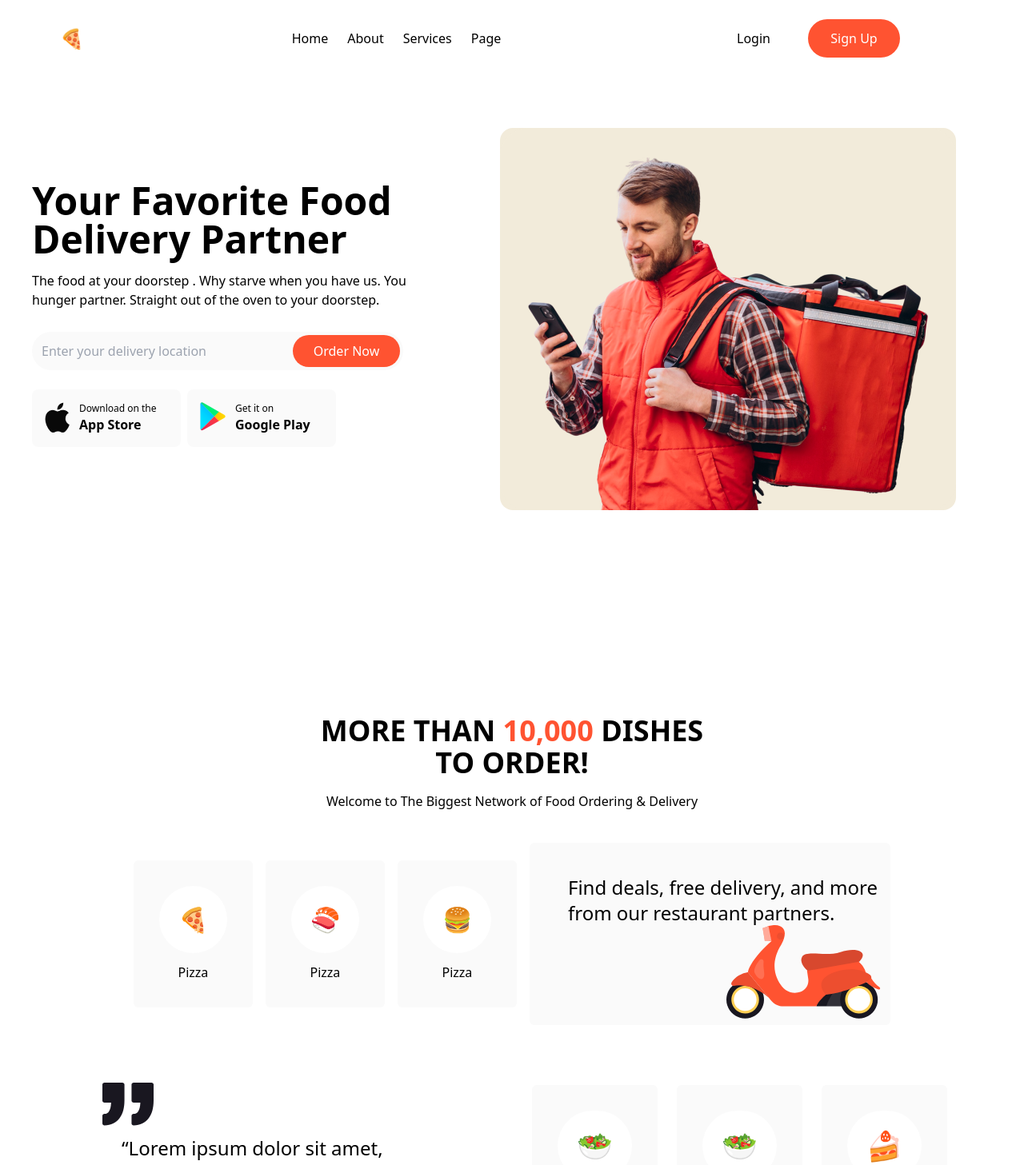
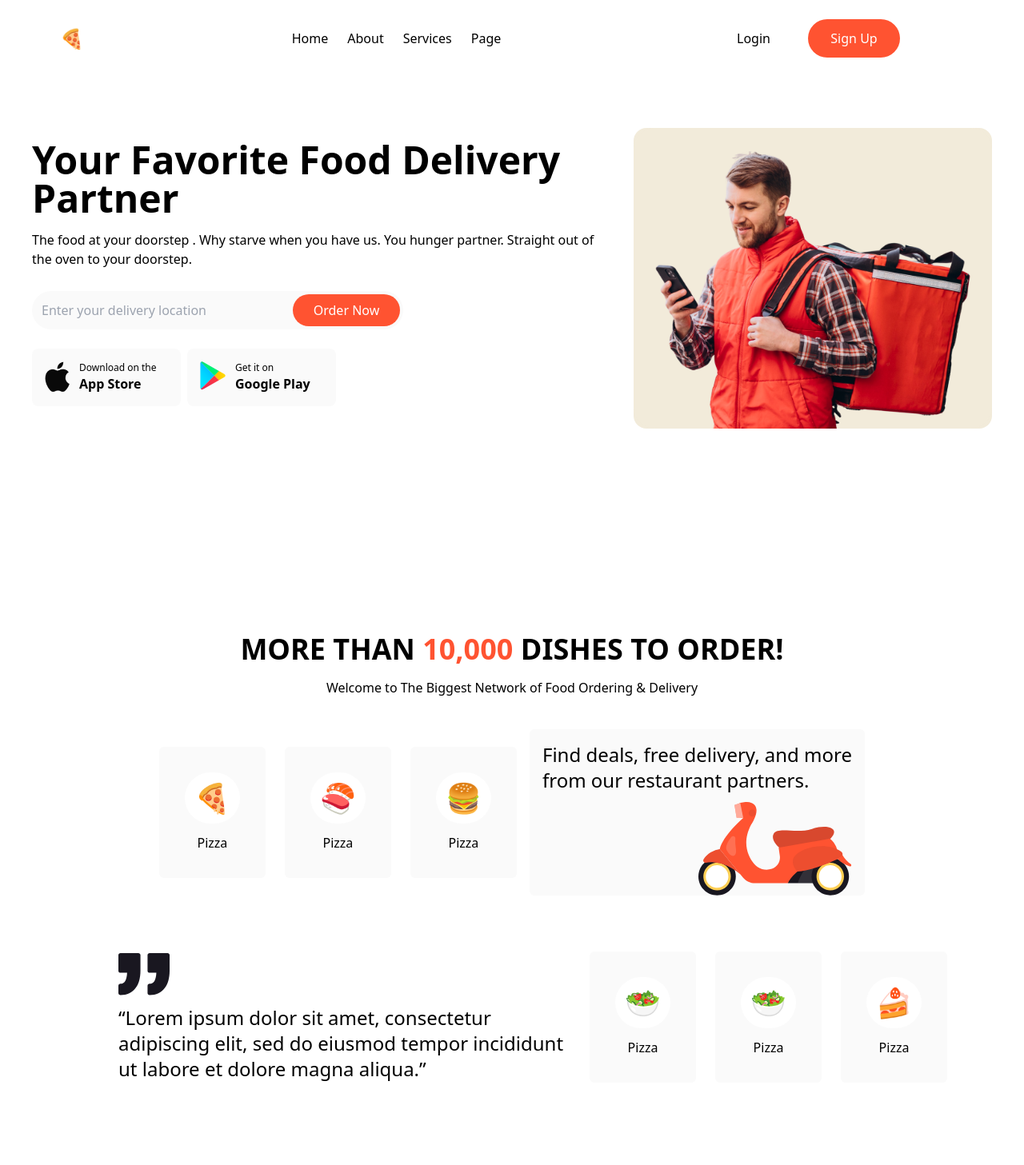
Before and after one commit to moid1923/FoodDelivery-website, a React (Create React App) app: page / in a window 1280 px wide. Shown: the top 1457 px of the page at 80% size. Built offline with nearby package versions, Linux system fonts and the light colour scheme.

Commit message:
responsive4

```diff
--- a/src/App.js
+++ b/src/App.js
@@ -9,7 +9,7 @@ import Footer from './Footer/Footer';
 function App() {
 
   return (
-    <div className="App">
+    <div className="App custom-range:overflow-x-hidden">
      <Navbar/>
      <Hero/>
      <Dishes/>
--- a/src/Dishes/Dishes.jsx
+++ b/src/Dishes/Dishes.jsx
@@ -4,87 +4,83 @@ import collin from "../Hero-section/image/collin.svg";
 function Dishes() {
   return (
     <div className="my-48 px-24">
-      <div className="dishes-header text-center">
-        <p className="text-2xl  md:text-4xl font-bold my-4">
-          MORE THAN <span className="text-primary"> 10,000</span> DISHES <br />{" "}
-          TO ORDER!
+      <div className="dishes-header text-center custom-range:min-w-[100%]">
+        <p className="text-2xl  md:text-4xl font-bold my-4  mx-auto ">
+          MORE THAN <span className="text-primary"> 10,000</span> DISHES TO
+          ORDER!
         </p>
         <p>Welcome to The Biggest Network of Food Ordering & Delivery</p>
       </div>
       <div className="dishes-section w-full">
         <div className="dish-card xl:max-w-[1310px] mx-auto ">
-          <div className="upper-card flex justify-center flex-wrap items-center my-10 gap-4 ">
-
-            <div className="card-u-1 p-8 xss:w-[400px] sm:w-auto  bg-cardsBg text-center flex items-center flex-col gap-3 justify-center rounded-md">
-              <div className="image xs:text-7xl xs:p-6 p-3 text-4xl md:text-3xl  items-center text-center rounded-full bg-white">
+          <div className="upper-card flex justify-center items-center  flex-col lg:flex-row  my-10 gap-4">
+            <div className="flex justify-center items-center gap-6 md:flex-nowrap flex-wrap">
+              <div className="card-u-1 p-8 custom-range:w-[294px]  sm:w-auto bg-cardsBg text-center flex items-center flex-col gap-3 justify-center rounded-md">
+                <div className="image text-7xl md:text-4xl    p-3  items-center text-center rounded-full bg-white">
                   🍕
                 </div>
                 <p className="">Pizza</p>
               </div>
-            <div className="card-u-2 p-8 xss:w-[400px] sm:w-auto  bg-cardsBg text-center flex items-center flex-col gap-3 justify-center rounded-md">
-              <div className="image xs:text-7xl xs:p-6  p-3 text-4xl md:text-3xl items-center text-center rounded-full bg-white ">
+              <div className="card-u-1 p-8 custom-range:w-[294px] sm:w-auto  bg-cardsBg text-center flex items-center flex-col gap-3 justify-center rounded-md">
+                <div className="image text-7xl md:text-4xl  custom-range:p-6 p-3  items-center text-center rounded-full bg-white">
                   🍣
                 </div>
                 <p className="">Pizza</p>
               </div>
-            <div className="card-u-3 p-8 xss:w-[400px]   md:w-auto bg-cardsBg text-center flex items-center flex-col gap-3 justify-center rounded-md">
-              <div className="image xs:text-7xl xs:p-6 text-4xl md:text-3xl p-3 items-center text-center rounded-full bg-white">
+
+              <div className="card-u-1  p-8 custom-range:w-[294px] sm:w-[420px] md:w-auto  xl:me-10 bg-cardsBg text-center flex items-center flex-col gap-3 justify-center rounded-md">
+                <div className="image text-7xl   custom-range:p-6  md:text-4xl p-3  items-center text-center rounded-full bg-white">
                   🍔
                 </div>
                 <p className="">Pizza</p>
               </div>
-            <div className="card-u-4 relative xl:max-w-[568px] md:max-w-450 px-4 h-auto xl:w-full bg-cardsBg  flex  flex-col gap-3 rounded-md  ">
-              <p className="mt-10 ms-8 text-2xl">
+            </div>
+            <div className="">
+              <div className=" custom-range:min-w-[370px]  xl:max-w-[568px] md:max-w-450 w-full  flex  flex-col h-auto  rounded-md p-4 bg-cardsBg ">
+                <p className="  text-2xl">
                   Find deals, free delivery, and more <br /> from our restaurant
                   partners.
                 </p>
-              <div className="image w-full  p-14   rounded-ful right-l">
-                <img
-                  src={cycle}
-                  alt=""
-                  className=" absolute right-1 bottom-0 p-2 object-fill "
-                />
+                <div className="image w-full relative  p-14  ">
+                  <img src={cycle} alt="" className="md:w-[192px] right-0 absolute right-l -bottom-4" />
+                </div>
               </div>
             </div>
           </div>
 
           <div className="lower-card flex justify-center items-center  flex-col lg:flex-row  my-10 gap-1">
-
             <div>
-            <div className="card-u-1 xs:w-full text-start xl:max-w-[568px] md:max-w-450 w-full  flex  flex-col gap-3  rounded-md p-8 ">
+              <div className="card-u-1 custom-range:min-w-[370px] ms-[20px] xl:max-w-[568px] md:max-w-450 w-full  flex  flex-col gap-3  rounded-md p-8 ">
                 <img src={collin} alt="" className="w-12 font-bold md:w-16" />
-              <p className="text-black xs:text-start xs:w-[100%] xs:px-6 text-center md:text-start md:text-2xl text-lg ">
-                “Lorem ipsum dolor sit amet, consectetur  adipiscing elit,
-                sed do eiusmod tempor incididunt
-                ut labore et dolore magna aliqua.”
+                <p className="text-black   custom-range:px-6 text-center md:text-start md:text-2xl text-lg ">
+                  “Lorem ipsum dolor sit amet, consectetur adipiscing elit, sed
+                  do eiusmod tempor incididunt ut labore et dolore magna
+                  aliqua.”
                 </p>
               </div>
             </div>
 
-
             <div className="flex justify-center items-center gap-6 md:flex-nowrap flex-wrap">
-            <div className="card-u-1 p-8 xss:w-[294px]  sm:w-auto bg-cardsBg text-center flex items-center flex-col gap-3 justify-center rounded-md">
-              <div className="image text-7xl md:text-4xl xs:p-6   p-3  items-center text-center rounded-full bg-white">
+              <div className="card-u-1 p-8 custom-range:w-[294px]  sm:w-auto bg-cardsBg text-center flex items-center flex-col gap-3 justify-center rounded-md">
+                <div className="image text-7xl md:text-4xl    p-3  items-center text-center rounded-full bg-white">
                   🥗
                 </div>
                 <p className="">Pizza</p>
               </div>
-            <div className="card-u-1 p-8 xss:w-[294px] sm:w-auto  bg-cardsBg text-center flex items-center flex-col gap-3 justify-center rounded-md">
-              <div className="image text-7xl md:text-4xl  xs:p-6 p-3  items-center text-center rounded-full bg-white">
+              <div className="card-u-1 p-8 custom-range:w-[294px] sm:w-auto  bg-cardsBg text-center flex items-center flex-col gap-3 justify-center rounded-md">
+                <div className="image text-7xl md:text-4xl  custom-range:p-6 p-3  items-center text-center rounded-full bg-white">
                   🥗
                 </div>
                 <p className="">Pizza</p>
               </div>
 
-            <div className="card-u-1  p-8 xss:w-[294px] sm:w-[420px] md:w-auto  xl:me-10 bg-cardsBg text-center flex items-center flex-col gap-3 justify-center rounded-md">
-              <div className="image text-7xl   xs:p-6  md:text-4xl p-3  items-center text-center rounded-full bg-white">
+              <div className="card-u-1  p-8 custom-range:w-[294px] sm:w-[420px] md:w-auto  xl:me-10 bg-cardsBg text-center flex items-center flex-col gap-3 justify-center rounded-md">
+                <div className="image text-7xl   custom-range:p-6  md:text-4xl p-3  items-center text-center rounded-full bg-white">
                   🍰
                 </div>
                 <p className="">Pizza</p>
               </div>
-
             </div>
-
           </div>
         </div>
       </div>
--- a/src/Footer/Footer.jsx
+++ b/src/Footer/Footer.jsx
@@ -4,12 +4,12 @@ import google from '../Hero-section/image/Google Play logo.svg'
 
 function Footer() {
   return (
-    <div className="footer-setion w-full bg-black">
-        <div className="footer bg-black max-w-[1600px] mx-auto w-full ">
+    <div className="footer-setion  bg-black  w-full min-w-[400px]">
+        <div className="footer bg-black max-w-[1600px] mx-auto w-full custom-range:w-full">
       <div className=" px-36 py-28 flex flex-col gap-8 items-center justify-between lg:flex-row  ">
         <div className="footer-heading">
           <p className="text-5xl mb-24">🍕</p>
-          <div className="hero-btns  my-3 flex gap-2">
+          <div className="hero-btns  my-3 flex gap-2 flex-wrap">
                        <div className="apple-btn flex w-[186px] gap-x-3 bg-cardsBg p-4 rounded-lg">
                         <div className="img">
                           <img src={apple} alt="" className=''/>
--- a/src/Hero-section/Hero.jsx
+++ b/src/Hero-section/Hero.jsx
@@ -7,14 +7,14 @@ import google from './image/Google Play logo.svg'
 
 function Hero() {
   return (
-    <div className=' relative font-inter flex items-center justify-center xs:w-full '>
-      <div className="hero-section  xl:max-w-[1264px]  md:px-10 mx-auto flex flex-col gap-10 items-center justify-between my-16 md:flex-row xs:items-center">
-        <div className="hero-left xs:w-full sm:mx-auto sm:w-auto xss:w-full  ">
-            <h1 className=' text-3xl  lg:text-5xl font-bold'>Your Favorite Food  Delivery Partner</h1>
+    <div className=' relative font-inter flex items-center justify-center custom-range:w-full custom-range:mx-auto '>
+      <div className="hero-section xl:max-w-[1264px]  md:px-10 mx-auto flex flex-col gap-10 items-center justify-between my-16 md:flex-row custom-range:items-center ">
+        <div className="hero-left  mx-auto sm:w-auto  custom-range:w-full   ">
+            <h1 className=' text-3xl  lg:text-5xl font-bold  '>Your Favorite Food  Delivery Partner</h1>
             <p className='my-4 sm:w-[464px] md:w-auto'>The food at your doorstep . Why starve when you have us. You hunger partner. Straight out of the oven to your doorstep. </p>
-            <div className="hero-left-btn relative  w-[464px] ">
-            <input type="Place your order" className="btn w-[464px] bg-cardsBg rounded-3xl px-3 py-3 my-3" placeholder='Enter your delivery location'/>
-            <button className="order-btn w-[134px] py-2 px-2 text-base bg-primary rounded-3xl absolute right-1  bottom-4 text-white ">Order Now</button>
+            <div className="hero-left-btn relative w-auto  sm:w-[464px] ">
+            <input type="Place your order" className="custom-range:w-auto  sm:w-[464px] bg-cardsBg rounded-3xl px-3 py-3 my-3" placeholder='Enter your delivery location'/>
+            <button className=" w-[134px] py-2 px-2 text-base bg-primary rounded-3xl absolute sm:right-1  bottom-4 text-white ">Order Now</button>
             </div>
 
             <div className="hero-btns  my-3 flex gap-2">
@@ -40,9 +40,9 @@ function Hero() {
 
             </div>
         </div>
-        <div className="hero-right xs:w-full xs:flex items-center justify-center ">
+        <div className="hero-right custom-range:w-full custom-range:flex items-center justify-center ">
                  <div className="hr-image rounded-2xl min-w-520 flex items-center justify-center ">
-                    <img src={hero} alt="" className='xs:w-full' />
+                    <img src={hero} alt="" className=' mx-auto' />
                  </div>
         </div>
       </div>
--- a/src/Subscription/Subscription.jsx
+++ b/src/Subscription/Subscription.jsx
@@ -2,7 +2,7 @@ import React from 'react'
 
 function Subscription() {
   return (
-    <div className="subscription-section  bg-sub w-full">
+    <div className="subscription-section  bg-sub w-full custom-range:min-w-[400px]">
        <div className='max-w-[1600px] mx-auto  bg-sub flex items-center justify-between flex-col md:flex-row px-4 py-10 md:px-24 md:gap-5'>
       <div className="data-section ">
         <p className='text-2xl my-4 font-bold md:text-4xl'>Subscribe our newsletter</p>
--- a/tailwind.config.js
+++ b/tailwind.config.js
@@ -4,8 +4,7 @@ module.exports = {
   theme: {
     extend: {
       screens: {
-        'xss':'390px',
-        'xs': '480px',   // Extra small devices
+        'custom-range': { min: '370px', max: '600px' },
         'sm': '600px',   // Small screens
         'md': '900px',   // Medium screens
         'lg': '1030px',  // Large screens
```
Also changed, not shown: src/Feedback/Feecback.jsx (+8 -8 lines), src/HowToOrder/HowToOrder.jsx (+6 -6 lines). Lines whose indentation alone changed are shown as unchanged.
